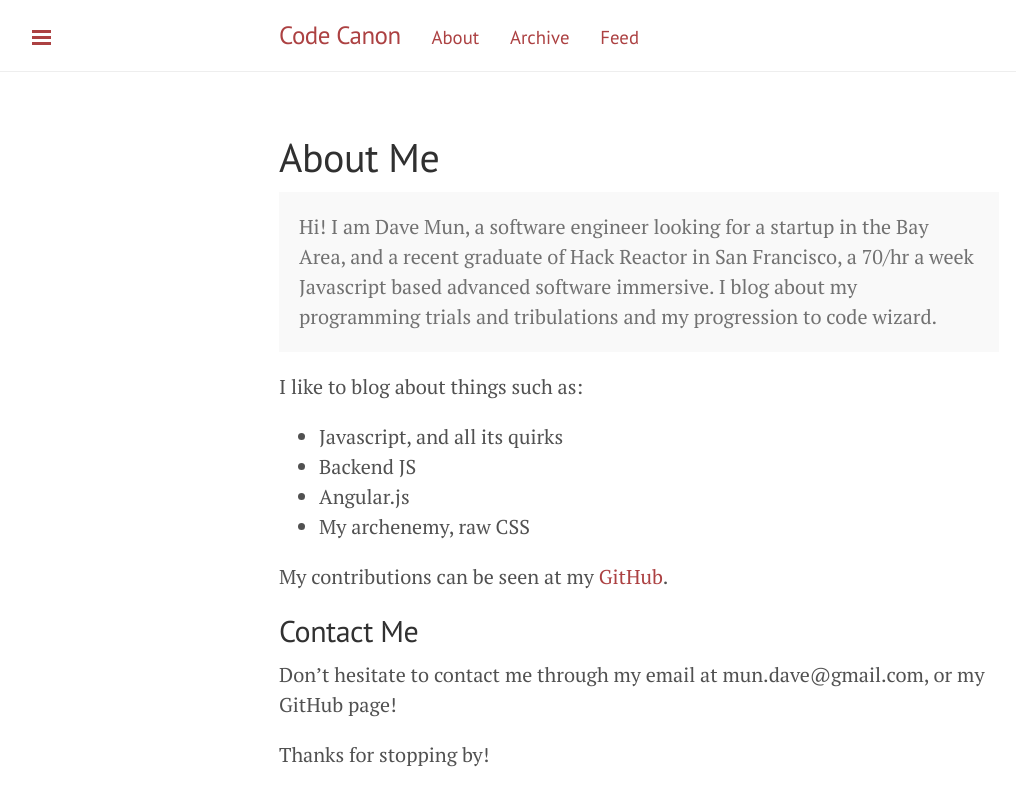
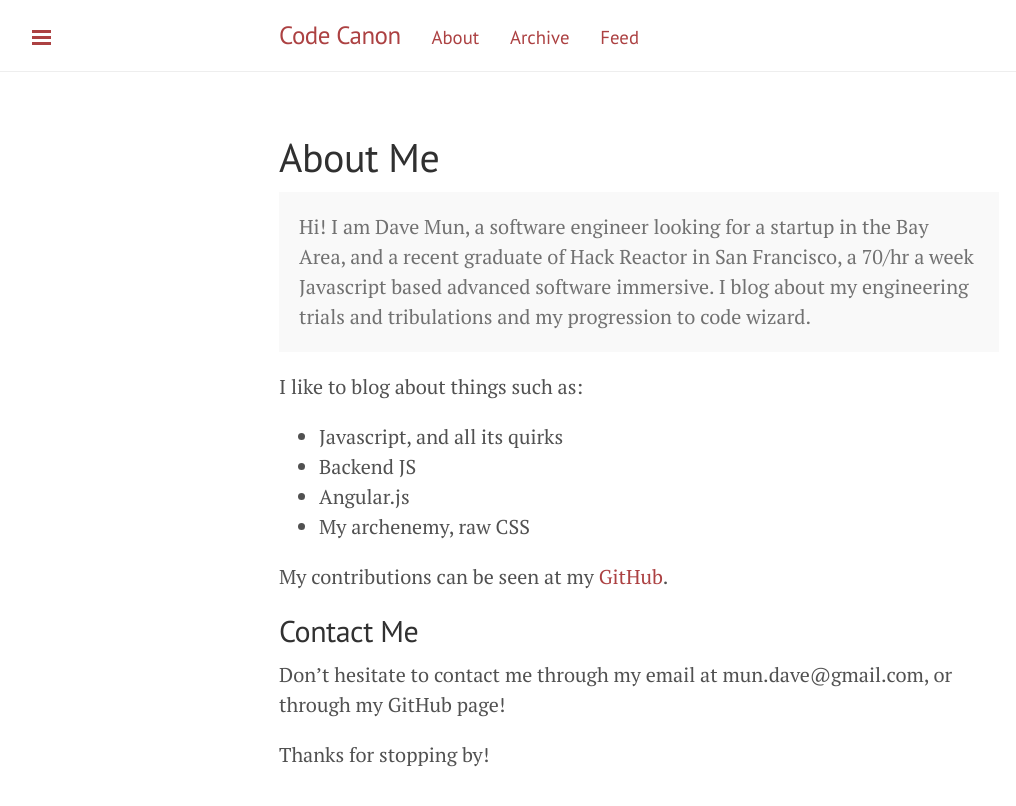
Before and after one commit to davemun/davemun.github.io, a Jekyll site: the page built from about.md, in a window 1280 px wide. Shown: the top 806 px of the page, without its empty margins (1-1017 px from the left). Built offline with Jekyll 4.4.1, drawn with Linux system fonts in a browser that asks for light colours; Markdown is read by kramdown in place of the engine named in the settings.

Commit message:
Changed some grammar.

```diff
--- a/about.md
+++ b/about.md
@@ -5,7 +5,7 @@ title: About Me
 
 <p class="message">
   Hi! I am Dave Mun, a software engineer looking for a startup in the Bay Area, and a recent graduate of Hack Reactor in San Francisco, a 70/hr a week Javascript based advanced software immersive. I blog
-about my programming trials and tribulations and my progression to code wizard.
+about my engineering trials and tribulations and my progression to code wizard.
 </p>
 
 I like to blog about things such as:
@@ -19,6 +19,6 @@ My contributions can be seen at my [GitHub](http://github.com/davemun).
 
 ## Contact Me
 
-Don't hesitate to contact me through my email at mun.dave@gmail.com, or my GitHub page!
+Don't hesitate to contact me through my email at mun.dave@gmail.com, or through my GitHub page!
 
 Thanks for stopping by!
```
